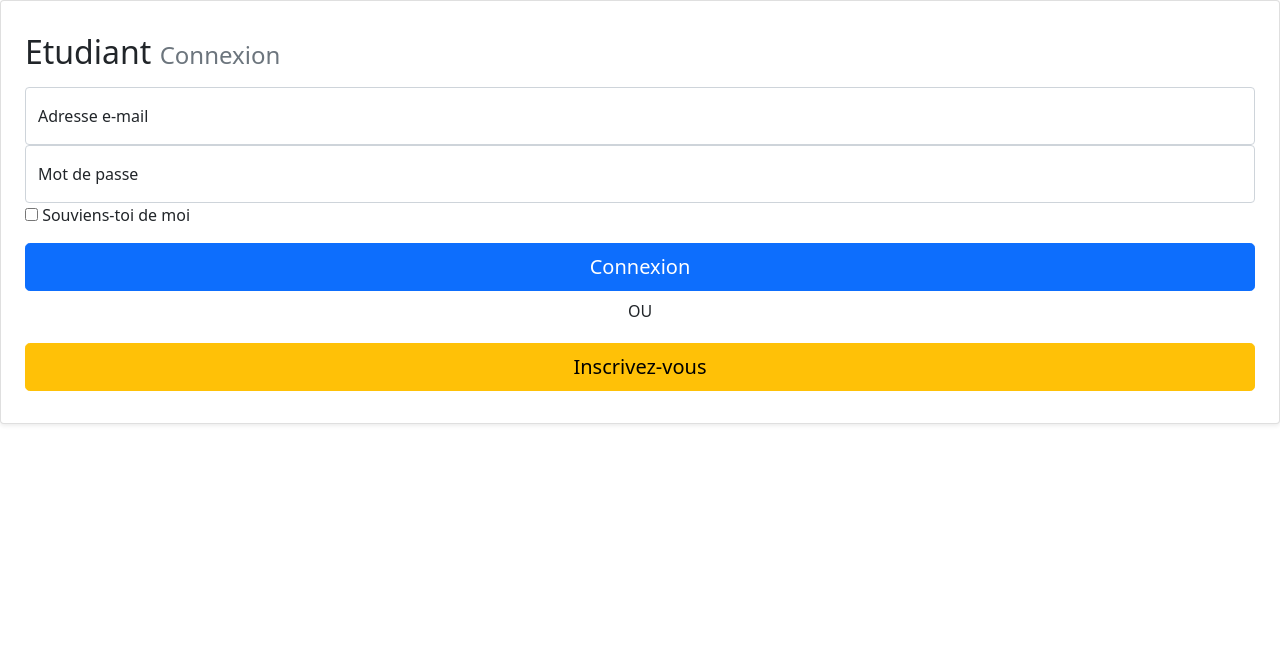
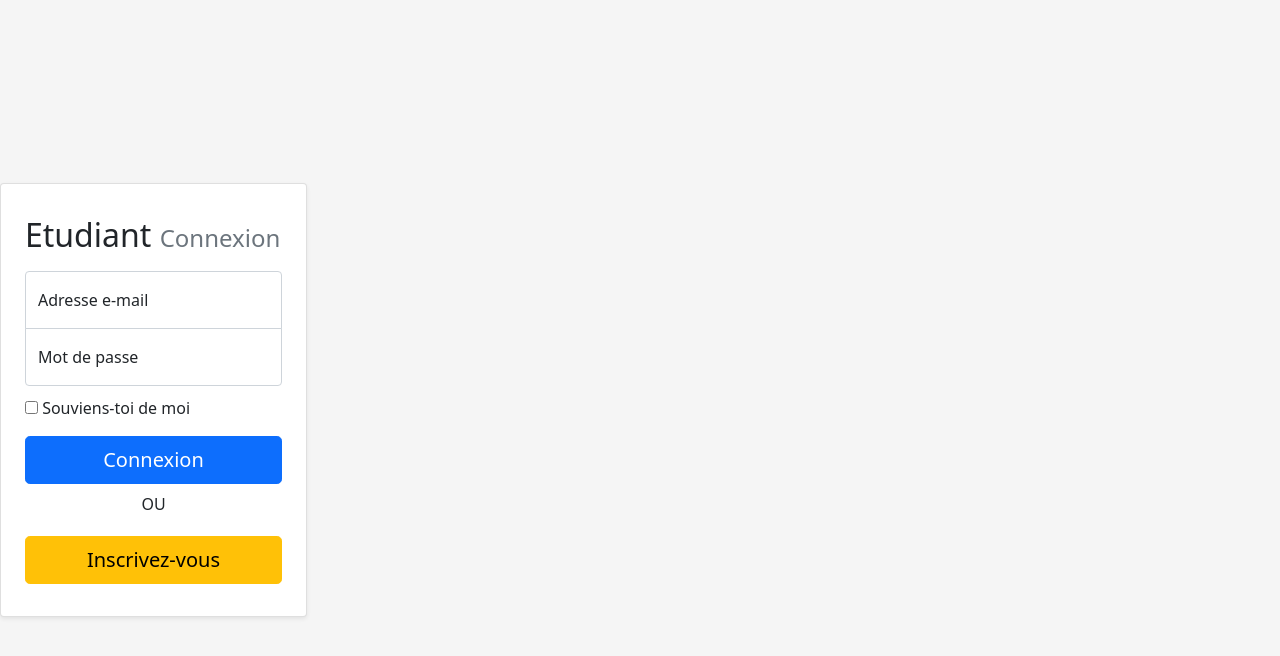
Before and after one commit to insset-l3mn/2022-02-groupe-01, a React (Create React App) app in the folder front/: page /student/login in a window 1280 px wide. Shown: the top 656 px of the page. Built offline with nearby package versions, Linux system fonts and the light colour scheme.

Commit message:
Fix login

```diff
--- a/front/src/Components/Student/Login.js
+++ b/front/src/Components/Student/Login.js
@@ -1,5 +1,5 @@
 import React from 'react'
-// import '../../style/login.css'
+ import '../../style/login.css'
 
 import { Routes,Navigate } from "react-router-dom";
 
@@ -49,7 +49,8 @@ class Login extends React.Component {
         const isError = this.state.error;
         return (
 
-            <main className="form-signin card shadow-sm px-4 py-4">
+            <div className='login-page'>
+                <main className="form-signin card shadow-sm px-4 py-4">
                 {isError ?
                     <Alert variant="danger">
                         <span>Erreur, e-mail ou mot de passe incorrect</span>
@@ -80,6 +81,7 @@ class Login extends React.Component {
                     <button className="w-100 btn btn-lg btn-warning mt-1" type="submit">Inscrivez-vous</button>
                 </form>
                 </main>
+            </div>
         );
     }
 }
```
